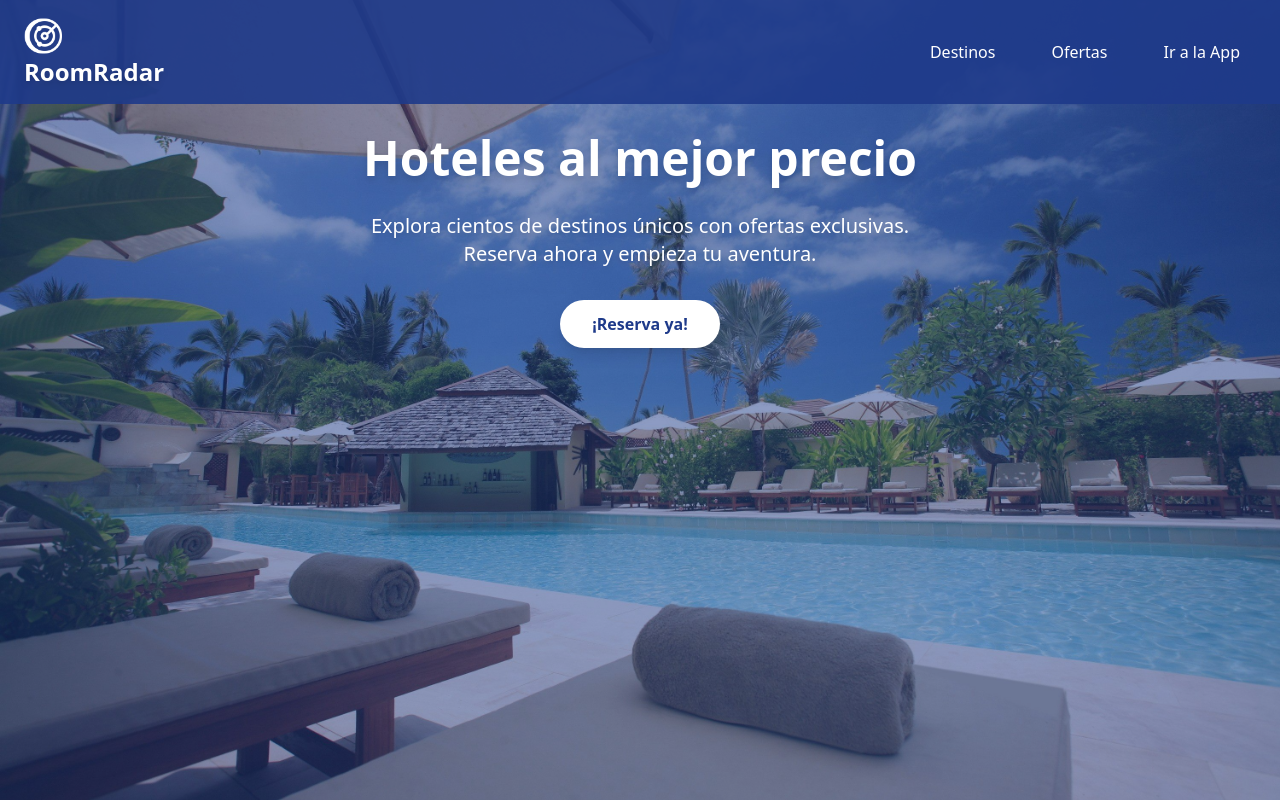
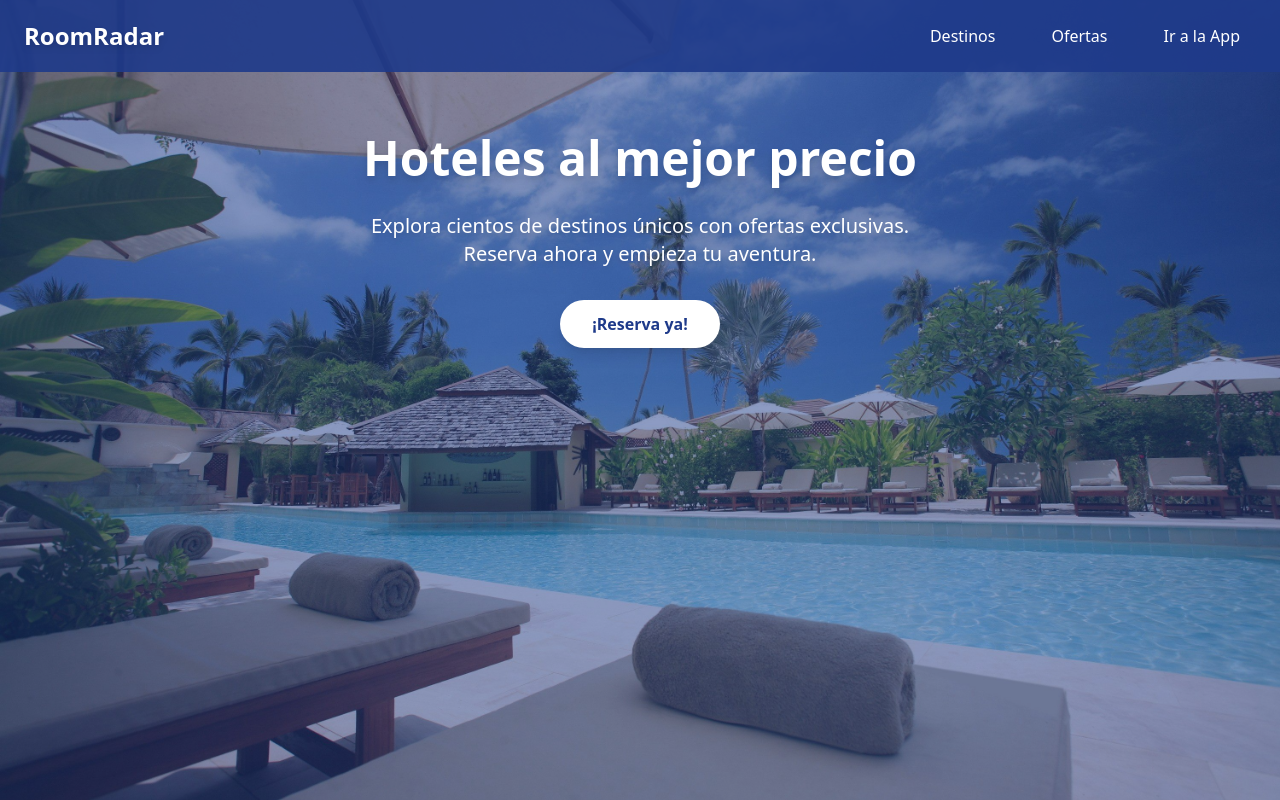
Before and after one commit to DaniglezW/room-radar-front, an Astro site in the folder landing/: page / in a window 1280 px wide. Shown: the top 800 px of the page. Built offline with nearby package versions, Linux system fonts and the light colour scheme; Astro itself is replaced by a stand-in of ours.

Commit message:
Fix :fix:: Fixed landing header

```diff
--- a/landing/src/pages/index.astro
+++ b/landing/src/pages/index.astro
@@ -1,6 +1,5 @@
 ---
 import "../styles/global.css";
-import WhiteIcon from "../../public/WhiteIcon.png";
 ---
 
 <html lang="es">
@@ -14,19 +13,9 @@ import WhiteIcon from "../../public/WhiteIcon.png";
 		<header
 			class="absolute top-0 left-0 w-full z-20 px-6 py-4 flex justify-between items-center bg-blue-900 bg-opacity-90"
 		>
-			<div>
-				<a href="/">
-					<img
-						src="/WhiteIcon.png"
-						alt="RoomRadar Logo"
-						width="40"
-						height="40"
-					/>
-				</a>
-				<h1 class="text-2xl font-bold text-white drop-shadow-md">
-					RoomRadar
-				</h1>
-			</div>
+			<h1 class="text-2xl font-bold text-white drop-shadow-md">
+				RoomRadar
+			</h1>
 
 			<!-- Botón hamburger visible solo en móvil -->
 			<button
```
